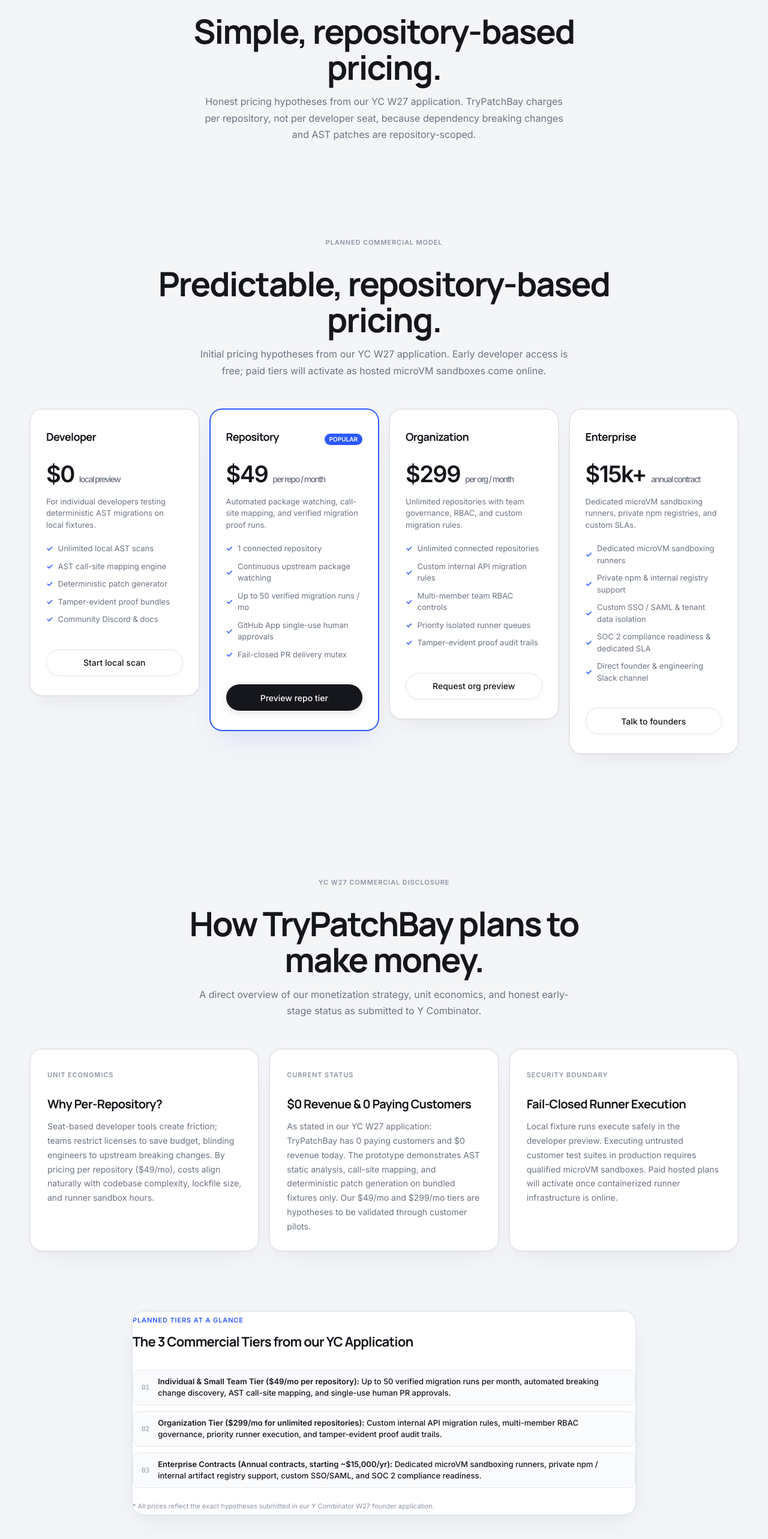
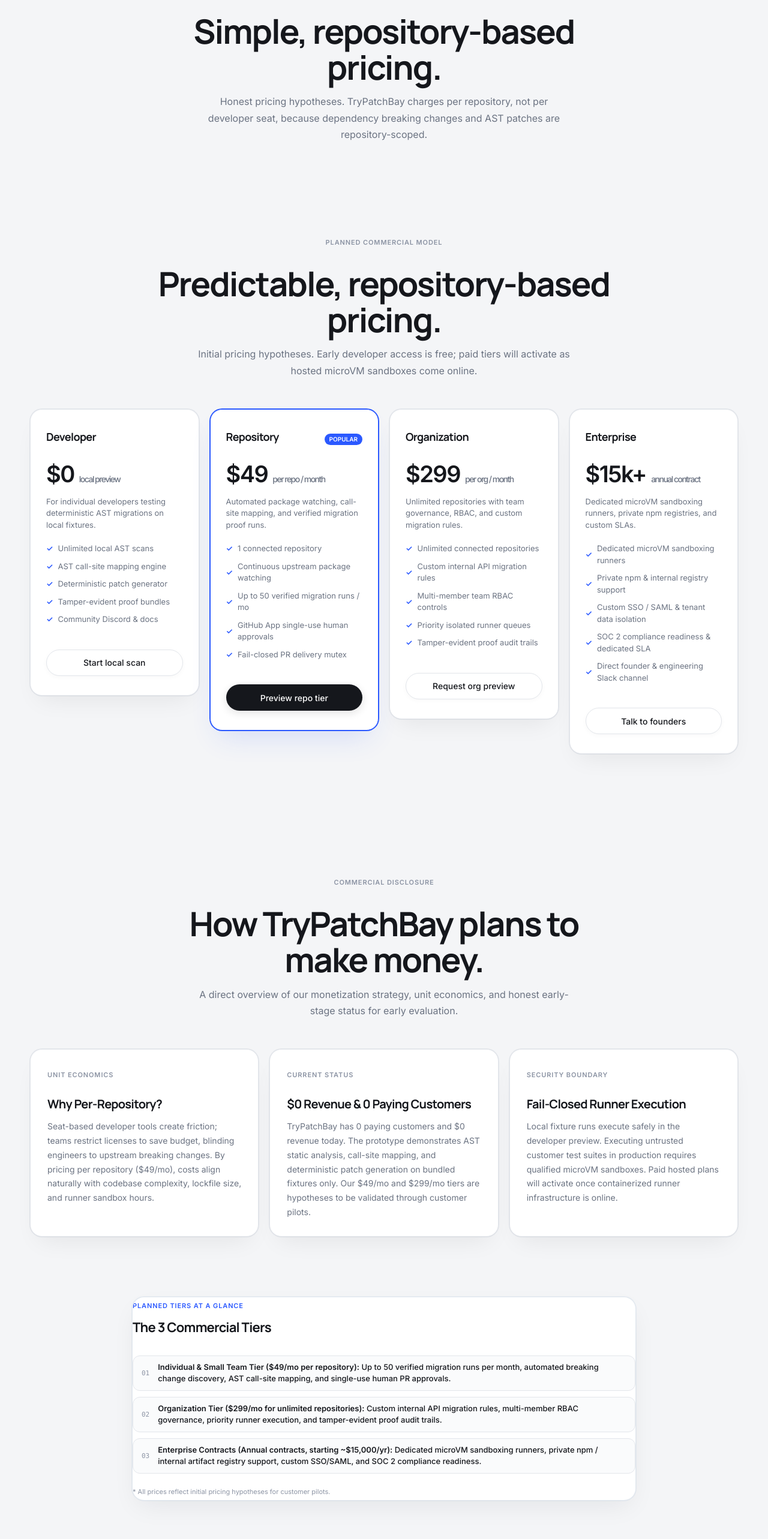
Before and after one commit to Nitish-1303/Patchversion, a Next.js app in the folder packages/site/: page /pricing in a window 1280 px wide. Shown: the part 180-2746 px from the top of the page at 60% size. Built offline with nearby package versions, Linux system fonts and the light colour scheme.

Commit message:
feat: eradicate all YC tags, switch to light dashboard, and restore authentic TryPatchBay branding

```diff
--- a/packages/site/src/app/api/backend.ts
+++ b/packages/site/src/app/api/backend.ts
@@ -280,7 +280,7 @@ export async function ensureDemoTenantAndUser(): Promise<{ tenant: Tenant; user:
     inst = await db.saveInstallation(tenant.id, 10001, 'patchbay-demo');
   }
 
-  // Pre-register real public repository CipherBill as the primary YC demo repository
+  // Pre-register real public repository CipherBill as the primary public demo repository
   const cipherbillRepo = await db.getRepository(tenant.id, CIPHERBILL_REPO_ID);
   if (!cipherbillRepo) {
     await db.saveRepository(tenant.id, inst.id, {
@@ -327,7 +327,7 @@ export async function ensureDemoTenantAndUser(): Promise<{ tenant: Tenant; user:
 
 /**
  * Ensures test fixture repository (checkout-service) exists for automated regression tests.
- * Retained strictly for test infrastructure; not exposed in the user-facing YC demo path.
+ * Retained strictly for test infrastructure; not exposed in the user-facing public demo path.
  */
 export async function ensureCheckoutServiceFixtureRepo(tenantId: string): Promise<RepositoryRecord> {
   const db = getDatabase();
--- a/packages/site/src/app/components/PageSections.tsx
+++ b/packages/site/src/app/components/PageSections.tsx
@@ -466,7 +466,7 @@ export function PricingMatrix() {
       <PageHeading
         eyebrow="PLANNED COMMERCIAL MODEL"
         title="Predictable, repository-based pricing."
-        description="Initial pricing hypotheses from our YC W27 application. Early developer access is free; paid tiers will activate as hosted microVM sandboxes come online."
+        description="Initial pricing hypotheses. Early developer access is free; paid tiers will activate as hosted microVM sandboxes come online."
       />
       <div className="pricing-grid-4">
         {tiers.map((t, idx) => (
--- a/packages/site/src/app/dashboard/components/PublicDemoCockpit.tsx
+++ b/packages/site/src/app/dashboard/components/PublicDemoCockpit.tsx
@@ -192,7 +192,7 @@ export function PublicDemoCockpit({ onSignInClick, authenticated = false }: Publ
             }}
           >
             <PulseDotIcon size={7} color="#2563eb" />
-            PUBLIC YC WORKSPACE (READ-ONLY)
+            PUBLIC DEMO WORKSPACE (READ-ONLY)
           </div>
 
           <div
@@ -1617,7 +1617,7 @@ export function PublicDemoCockpit({ onSignInClick, authenticated = false }: Publ
           </div>
         </div>
 
-        {/* SECTION F: YC Evaluator Local Reproduction Runbook */}
+        {/* SECTION F: Local Reproduction Runbook */}
         <div
           style={{
             background: 'linear-gradient(180deg, #ffffff 0%, #f8fafc 100%)',
@@ -1639,7 +1639,7 @@ export function PublicDemoCockpit({ onSignInClick, authenticated = false }: Publ
           >
             <h2 style={{ fontSize: '15px', fontWeight: 700, color: '#0f172a', margin: 0, display: 'flex', alignItems: 'center', gap: '8px' }}>
               <TerminalIcon size={16} color="#2563eb" />
-              How to Reproduce This Proof Locally (YC Evaluator Runbook)
+              How to Reproduce This Proof Locally (Developer Runbook)
             </h2>
             <button
               type="button"
@@ -1660,7 +1660,7 @@ export function PublicDemoCockpit({ onSignInClick, authenticated = false }: Publ
             </button>
           </div>
           <p style={{ color: '#475569', fontSize: '13px', margin: '0 0 12px 0', lineHeight: 1.5 }}>
-            Any YC evaluator can check out the source code and reproduce the exact Lodash 3 to 4 red-to-green proof locally on their machine in under 60 seconds:
+            Any engineer can check out the source code and reproduce the exact Lodash 3 to 4 red-to-green proof locally on their machine in under 60 seconds:
           </p>
           <div
             style={{
--- a/packages/site/src/app/dashboard/page.tsx
+++ b/packages/site/src/app/dashboard/page.tsx
@@ -627,7 +627,7 @@ export default function DashboardPage() {
 
   const activeFixture = PROOF_STUDIO_FIXTURES[proofFixtureKey];
 
-  // If not authenticated, open public YC demo workspace with developer sign-in options
+  // If not authenticated, open public demo workspace with developer sign-in options
   if (authenticated === false) {
     return (
       <div style={{ maxWidth: '1360px', margin: '0 auto', padding: '24px 20px 80px' }}>
--- a/packages/site/src/app/pricing/page.tsx
+++ b/packages/site/src/app/pricing/page.tsx
@@ -9,7 +9,7 @@ export default function PricingPage() {
           <PageHeading
             eyebrow="PRICING & COMMERCIAL MODEL"
             title="Simple, repository-based pricing."
-            description="Honest pricing hypotheses from our YC W27 application. TryPatchBay charges per repository, not per developer seat, because dependency breaking changes and AST patches are repository-scoped."
+            description="Honest pricing hypotheses. TryPatchBay charges per repository, not per developer seat, because dependency breaking changes and AST patches are repository-scoped."
           />
         </div>
       </section>
@@ -18,9 +18,9 @@ export default function PricingPage() {
 
       <section className="section-block content-width">
         <PageHeading
-          eyebrow="YC W27 COMMERCIAL DISCLOSURE"
+          eyebrow="COMMERCIAL DISCLOSURE"
           title="How TryPatchBay plans to make money."
-          description="A direct overview of our monetization strategy, unit economics, and honest early-stage status as submitted to Y Combinator."
+          description="A direct overview of our monetization strategy, unit economics, and honest early-stage status for early evaluation."
         />
 
         <div className="feature-grid" style={{ marginTop: '40px' }}>
@@ -39,7 +39,7 @@ export default function PricingPage() {
               <span className="small-label">CURRENT STATUS</span>
               <h3>$0 Revenue & 0 Paying Customers</h3>
               <p>
-                As stated in our YC W27 application: TryPatchBay has 0 paying customers and $0 revenue today. The prototype demonstrates AST static analysis, call-site mapping, and deterministic patch generation on bundled fixtures only. Our $49/mo and $299/mo tiers are hypotheses to be validated through customer pilots.
+                TryPatchBay has 0 paying customers and $0 revenue today. The prototype demonstrates AST static analysis, call-site mapping, and deterministic patch generation on bundled fixtures only. Our $49/mo and $299/mo tiers are hypotheses to be validated through customer pilots.
               </p>
             </div>
           </Reveal>
@@ -60,7 +60,7 @@ export default function PricingPage() {
         <div className="split-art-card" style={{ maxWidth: 840, margin: '0 auto', textAlign: 'left' }}>
           <span className="small-label" style={{ color: '#2b59ff' }}>PLANNED TIERS AT A GLANCE</span>
           <h3 style={{ fontSize: '22px', fontWeight: 700, margin: '10px 0 16px', color: 'var(--navy-deep)' }}>
-            The 3 Commercial Tiers from our YC Application
+            The 3 Commercial Tiers
           </h3>
           <div className="mini-flow">
             <div className="mini-flow-row">
@@ -83,7 +83,7 @@ export default function PricingPage() {
             </div>
           </div>
           <p className="art-caption">
-            * All prices reflect the exact hypotheses submitted in our Y Combinator W27 founder application.
+            * All prices reflect initial pricing hypotheses for customer pilots.
           </p>
         </div>
       </section>
@@ -104,7 +104,7 @@ export default function PricingPage() {
           <details>
             <summary>Are paid plans active right now?</summary>
             <p>
-              No. No credit card billing or checkout flow is connected to this application. We are actively conducting developer interviews and pilot evaluations during the YC batch.
+              No. No credit card billing or checkout flow is connected to this application. We are actively conducting developer interviews and pilot evaluations during early access.
             </p>
           </details>
           <details>
```
